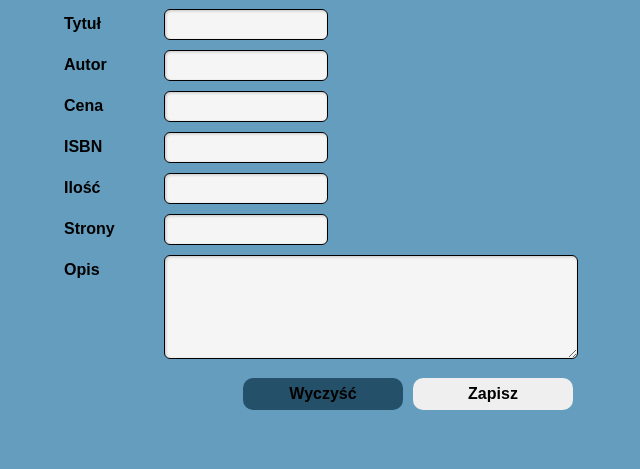
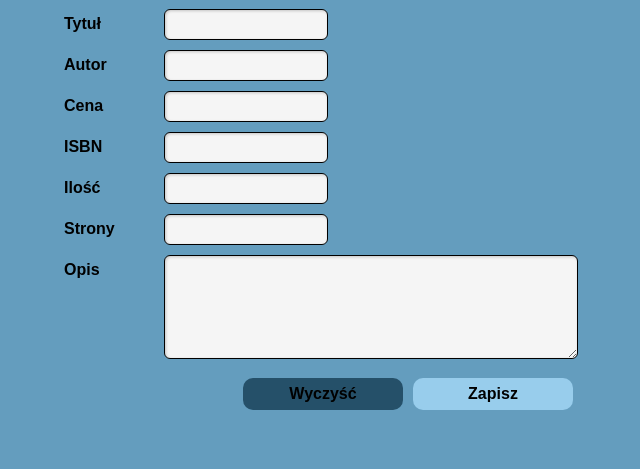
Before and after one commit to Kiaraxox/Praktyki, a PHP site: page /add_book.html in a window 1280 px wide. Shown: the part 166-635 px from the top of the page, without its empty margins (276-916 px from the left). Run offline with PHP 8.4, Linux system fonts and the light colour scheme.

Commit message:
Update styl.css

```diff
--- a/ksiegarnia/styl.css
+++ b/ksiegarnia/styl.css
@@ -199,7 +199,7 @@ input[type="reset"]:hover{
   background-color: rgb(55, 119, 156);
 }
 
-input[type="submit"] {
+input[type="button"] {
   background-color: rgb(152, 205, 236);
   color: black;
 }
@@ -241,4 +241,5 @@ input.blad_walidacji {
   font-size: 15px;
   background-color: #f5f5f5;
   box-shadow: inset 1px 1px 3px rgba(0, 0, 0, 0.2);
+
 }
```
